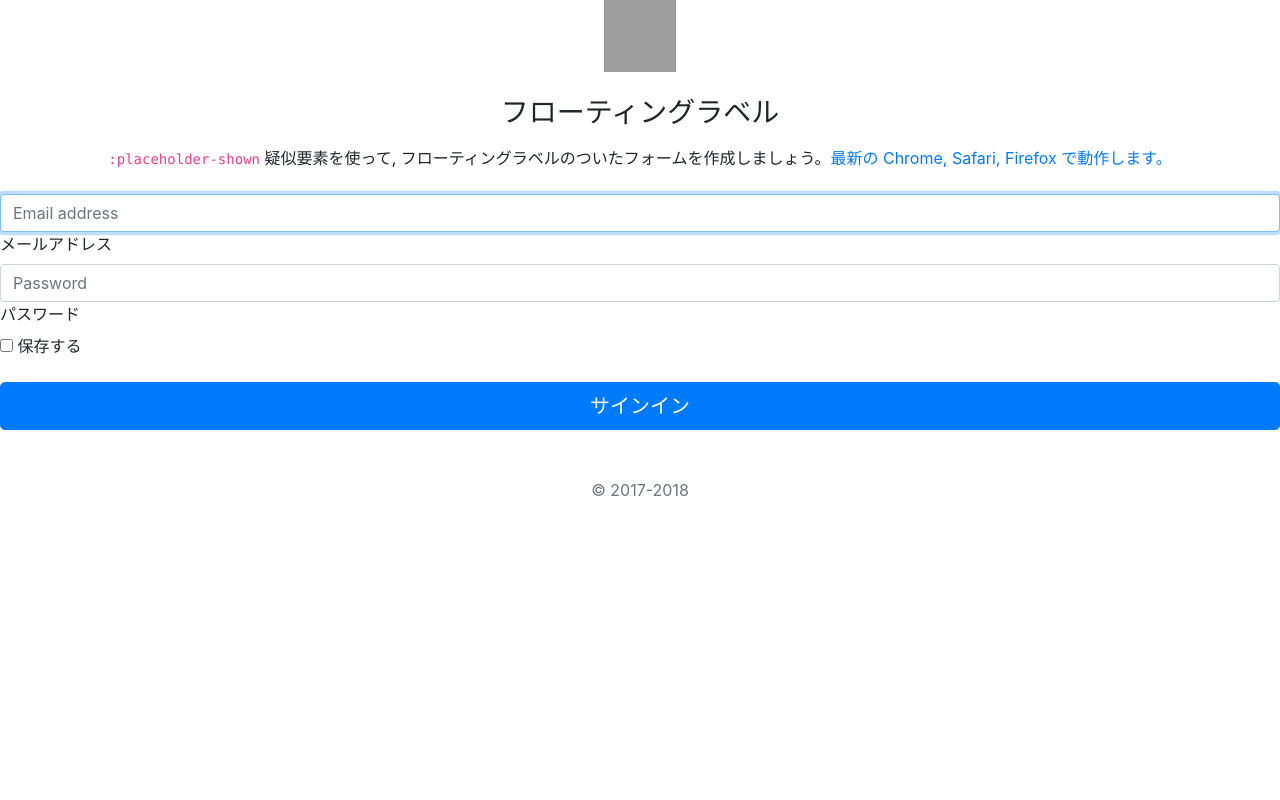
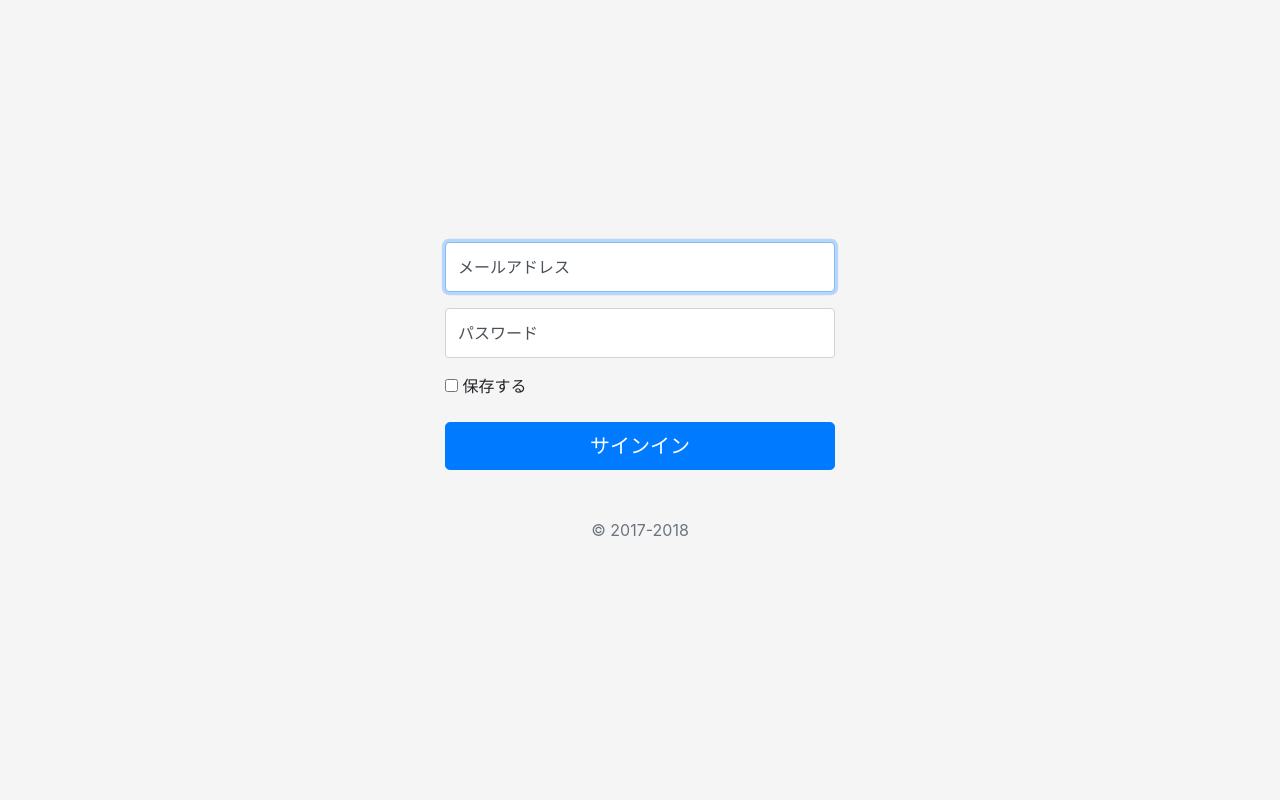
Before and after one commit to 1n2a3o4y5a/voting, a Django app: template src/templates/accounts/signup.html in a window 1280 px wide. Run offline with Django 3.2, Linux system fonts and the light colour scheme; the template is opened without the code that fills it, so the values that code supplies are empty; some libraries are stand-ins or nearby versions; grey boxes are pictures that could not be loaded.

Commit message:
signupテンプレート

```diff
--- a/src/accounts/views.py
+++ b/src/accounts/views.py
@@ -1,6 +1,8 @@
 from django.contrib.auth.forms import UserCreationForm
 from django.urls import reverse_lazy
 from django.views.generic import CreateView
+from django.conf.urls.static import static
+
 
 
 class SignUpView(CreateView):
--- a/src/app/settings.py
+++ b/src/app/settings.py
@@ -125,6 +125,10 @@
 
 STATIC_URL = '/static/'
 
+STATICFILES_DIRS = [
+    os.path.join(BASE_DIR, 'static')
+]
+
 LOGGING = {
     'version': 1,
     'handlers': {
--- a/src/app/urls.py
+++ b/src/app/urls.py
@@ -1,8 +1,11 @@
 from django.urls import include, path
 from django.contrib import admin
+from django.conf import settings
+from django.conf.urls.static import static
+
 
 urlpatterns = [
     path('admin/', admin.site.urls),
     path('', include('voting.urls')),
-    path('accounts/',include('accounts.urls'))
-]
+    path('',include('accounts.urls'))
+]+ static(settings.MEDIA_URL, document_root=settings.MEDIA_ROOT)
--- /dev/null
+++ b/src/static/static.css
@@ -0,0 +1,106 @@
+:root {
+  --input-padding-x: .75rem;
+  --input-padding-y: .75rem;
+}
+
+html,
+body {
+  height: 100%;
+}
+
+body {
+  display: -ms-flexbox;
+  display: flex;
+  -ms-flex-align: center;
+  align-items: center;
+  padding-top: 40px;
+  padding-bottom: 40px;
+  background-color: #f5f5f5;
+}
+
+.form-signin {
+  width: 100%;
+  max-width: 420px;
+  padding: 15px;
+  margin: auto;
+}
+
+.form-label-group {
+  position: relative;
+  margin-bottom: 1rem;
+}
+
+.form-label-group > input,
+.form-label-group > label {
+  height: 3.125rem;
+  padding: var(--input-padding-y) var(--input-padding-x);
+}
+
+.form-label-group > label {
+  position: absolute;
+  top: 0;
+  left: 0;
+  display: block;
+  width: 100%;
+  margin-bottom: 0; /* Override default `<label>` margin */
+  line-height: 1.5;
+  color: #495057;
+  cursor: text; /* Match the input under the label */
+  border: 1px solid transparent;
+  border-radius: .25rem;
+  transition: all .1s ease-in-out;
+}
+
+.form-label-group input::-webkit-input-placeholder {
+  color: transparent;
+}
+
+.form-label-group input:-ms-input-placeholder {
+  color: transparent;
+}
+
+.form-label-group input::-ms-input-placeholder {
+  color: transparent;
+}
+
+.form-label-group input::-moz-placeholder {
+  color: transparent;
+}
+
+.form-label-group input::placeholder {
+  color: transparent;
+}
+
+.form-label-group input:not(:placeholder-shown) {
+  padding-top: calc(var(--input-padding-y) + var(--input-padding-y) * (2 / 3));
+  padding-bottom: calc(var(--input-padding-y) / 3);
+}
+
+.form-label-group input:not(:placeholder-shown) ~ label {
+  padding-top: calc(var(--input-padding-y) / 3);
+  padding-bottom: calc(var(--input-padding-y) / 3);
+  font-size: 12px;
+  color: #777;
+}
+
+/* Fallback for Edge
+-------------------------------------------------- */
+@supports (-ms-ime-align: auto) {
+  .form-label-group > label {
+    display: none;
+  }
+  .form-label-group input::-ms-input-placeholder {
+    color: #777;
+  }
+}
+
+/* Fallback for IE
+-------------------------------------------------- */
+@media all and (-ms-high-contrast: none), (-ms-high-contrast: active) {
+  .form-label-group > label {
+    display: none;
+  }
+  .form-label-group input:-ms-input-placeholder {
+    color: #777;
+  }
+}
--- /dev/null
+++ b/src/templates/accounts/base.html
@@ -0,0 +1,25 @@
+<!doctype html>
+<html lang="ja">
+  <head>
+    <!-- Required meta tags -->
+    <meta charset="utf-8">
+    <meta name="viewport" content="width=device-width, initial-scale=1, shrink-to-fit=no">
+
+    <!-- Bootstrap CSS -->
+    <link rel="stylesheet" href="https://stackpath.bootstrapcdn.com/bootstrap/4.5.0/css/bootstrap.min.css" integrity="sha384-9aIt2nRpC12Uk9gS9baDl411NQApFmC26EwAOH8WgZl5MYYxFfc+NcPb1dKGj7Sk" crossorigin="anonymous">
+
+    <title>base</title>
+  </head>
+  {% block customcss %}
+  {% endblock customcss %}
+  <body>
+    {% block content1 %}
+    {% endblock content1%}
+
+    <!-- Optional JavaScript -->
+    <!-- jQuery first, then Popper.js, then Bootstrap JS -->
+    <script src="https://code.jquery.com/jquery-3.5.1.slim.min.js" integrity="sha384-DfXdz2htPH0lsSSs5nCTpuj/zy4C+OGpamoFVy38MVBnE+IbbVYUew+OrCXaRkfj" crossorigin="anonymous"></script>
+    <script src="https://cdn.jsdelivr.net/npm/popper.js@1.16.0/dist/umd/popper.min.js" integrity="sha384-Q6E9RHvbIyZFJoft+2mJbHaEWldlvI9IOYy5n3zV9zzTtmI3UksdQRVvoxMfooAo" crossorigin="anonymous"></script>
+    <script src="https://stackpath.bootstrapcdn.com/bootstrap/4.5.0/js/bootstrap.min.js" integrity="sha384-OgVRvuATP1z7JjHLkuOU7Xw704+h835Lr+6QL9UvYjZE3Ipu6Tp75j7Bh/kR0JKI" crossorigin="anonymous"></script>
+  </body>
+</html>
--- a/src/templates/accounts/signup.html
+++ b/src/templates/accounts/signup.html
@@ -1,28 +1,13 @@
-<!doctype html>
-<html lang="ja" >
-  <head>
-    <title>フローティングラベルサンプル for Bootstrap · Bootstrap</title>
-    <link rel="stylesheet" href="https://stackpath.bootstrapcdn.com/bootstrap/4.5.0/css/bootstrap.min.css">
-    <link href="https://fonts.googleapis.com/css?family=Noto+Sans+JP&display=swap" rel="stylesheet">
-    <link href="floating-labels.css" rel="stylesheet">
-    <link href="../example.css" rel="stylesheet">
-  </head>
-  <body >
-    <a id="skippy" class="sr-only sr-only-focusable" href="#content">
-  <div class="container">
-    <span class="skiplink-text">Skip to main content</span>
-  </div>
-</a>
+{% extends 'accounts/base.html' %}
+{% load static %}
 
-    <form class="form-signin">
-  <div class="text-center mb-4">
-    <img class="mb-4" src="../../assets/brand/bootstrap-solid.svg" alt="" width="72" height="72">
-    <!-- <h1 class="h3 mb-3 font-weight-normal">Floating labels</h1> -->
-    <h1 class="h3 mb-3 font-weight-normal">フローティングラベル</h1>
-    <!-- <p>Build form controls with floating labels via the <code>:placeholder-shown</code> pseudo-element. <a href="https://caniuse.com/#feat=css-placeholder-shown">Works in latest Chrome, Safari, and Firefox.</a></p> -->
-    <p><code>:placeholder-shown</code> 疑似要素を使って, フローティングラベルのついたフォームを作成しましょう。<a href="https://caniuse.com/#feat=css-placeholder-shown">最新の Chrome, Safari, Firefox で動作します。</a></p>
-  </div>
+{% block customcss %}
+<link rel="stylesheet" type="text/css" href="{% static 'static.css' %}">
+{% endblock customcss %}
 
+
+{% block content1 %}
+<form class="form-signin">
   <div class="form-label-group">
     <input type="email" id="inputEmail" class="form-control" placeholder="Email address" required autofocus>
     <!-- <label for="inputEmail">Email address</label> -->
@@ -55,5 +40,4 @@
 <script src="/docs/4.5/assets/js/src/application.js"></script>
 <script src="/docs/4.5/assets/js/src/search.js"></script>
 <script src="/docs/4.5/assets/js/src/ie-emulation-modes-warning.js"></script>
-  </body>
-</html>
+{% endblock content1 %}
```
Also changed, not shown: src/templates/voting/base.html (+6 -3 lines).
